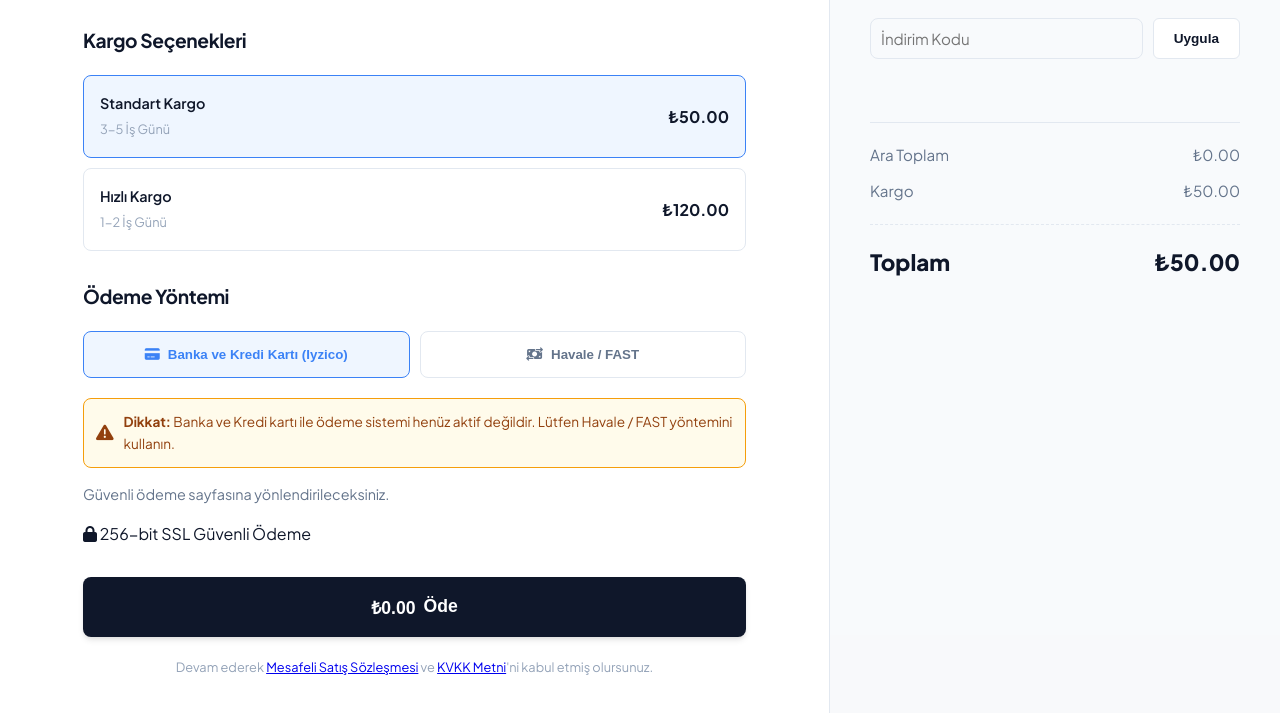
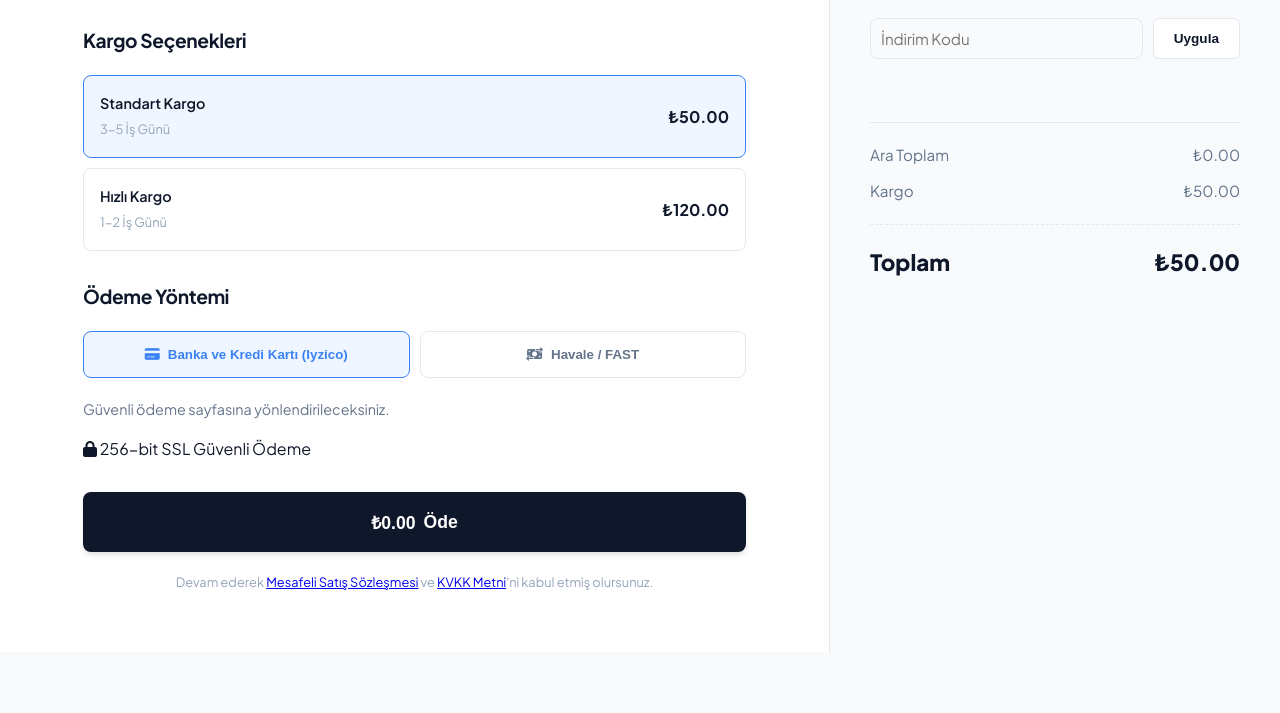
Before and after one commit to engrare/3d, a plain HTML site: page payment/index.html in a window 1280 px wide. Shown: the part 165-878 px from the top of the page. After the commit the page ends 817 px from the top, so only its background shows below. Drawn offline with nearby package versions, Linux system fonts and the light colour scheme.

Commit message:
Update payment/index.html

```diff
--- a/payment/index.html
+++ b/payment/index.html
@@ -142,10 +142,6 @@
             </div>
 
             <div id="pay-iyzico" class="payment-content">
-                <div style="background: #FFFBEB; border: 1px solid #F59E0B; padding: 12px; border-radius: 8px; color: #92400E; font-size: 0.85rem; margin-bottom: 15px; display: flex; gap: 10px; align-items: center;">
-                    <i class="fa-solid fa-triangle-exclamation" style="font-size: 1.1rem;"></i>
-                    <span><strong>Dikkat:</strong> Banka ve Kredi kartı ile ödeme sistemi henüz aktif değildir. Lütfen Havale / FAST yöntemini kullanın.</span>
-                </div>
                 <p style="margin-bottom: 15px; font-size: 0.9rem;">Güvenli ödeme sayfasına yönlendirileceksiniz.</p>
                 <div class="secure-badge"><i class="fa-solid fa-lock"></i> 256-bit SSL Güvenli Ödeme</div>
             </div>
```
